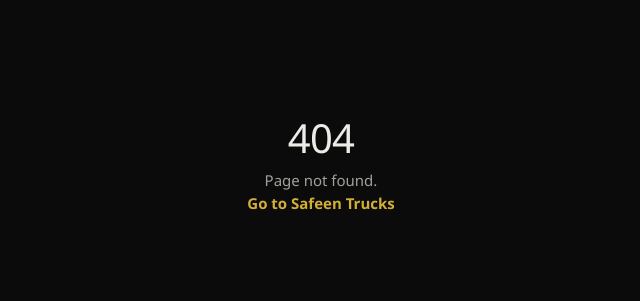
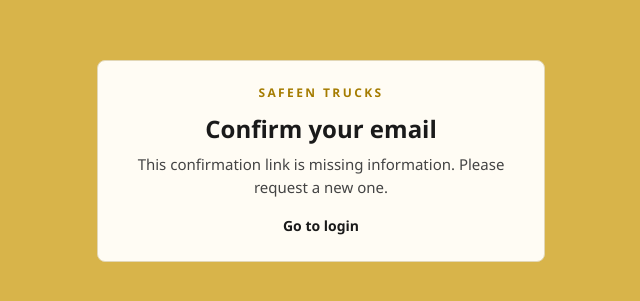
Before and after one commit to hassansordash9-dot/safeen-trucks, a Next.js app: page /auth/confirm in a window 1280 px wide. Before the commit this address had no page. Shown: the part 239-540 px from the top of the page, without its empty margins (319-959 px from the left). Built offline with nearby package versions, Linux system fonts and the light colour scheme.

Commit message:
Fix email confirmation links

```diff
--- /dev/null
+++ b/src/app/auth/confirm/page.tsx
@@ -0,0 +1,40 @@
+import { defaultLocale } from '@/i18n/config';
+
+type ConfirmPageProps = {
+  searchParams: Promise<{ token_hash?: string; type?: string }>;
+};
+
+/**
+ * Email scanners can open links before the recipient does. This page is safe
+ * to open: the one-time Supabase token is only redeemed after the person
+ * presses the confirmation button.
+ */
+export default async function ConfirmEmailPage({ searchParams }: ConfirmPageProps) {
+  const { token_hash: tokenHash, type } = await searchParams;
+  const valid = Boolean(tokenHash) && type === 'email';
+
+  return (
+    <main className="flex min-h-screen items-center justify-center p-4">
+      <section className="card w-full max-w-md p-6 text-center">
+        <p className="text-xs font-bold tracking-[0.2em] text-[var(--color-gold-dark)]">SAFEEN TRUCKS</p>
+        <h1 className="mt-3 text-2xl font-bold">Confirm your email</h1>
+        <p className="mt-2 text-[var(--color-muted)]">
+          {valid
+            ? 'Press the button below to finish creating your account.'
+            : 'This confirmation link is missing information. Please request a new one.'}
+        </p>
+        {valid && (
+          <form action="/auth/confirm/verify" method="post" className="mt-6">
+            <input name="token_hash" type="hidden" value={tokenHash} />
+            <button className="btn btn-primary w-full" type="submit">
+              Confirm email
+            </button>
+          </form>
+        )}
+        <a className="mt-4 inline-block text-sm font-semibold hover:underline" href={`/${defaultLocale}/login`}>
+          Go to login
+        </a>
+      </section>
+    </main>
+  );
+}
--- /dev/null
+++ b/src/app/auth/confirm/verify/route.ts
@@ -0,0 +1,38 @@
+import { NextResponse, type NextRequest } from 'next/server';
+import { createServerClient } from '@supabase/ssr';
+import { SUPABASE_PUBLISHABLE_KEY, SUPABASE_URL } from '@/lib/env';
+import { defaultLocale } from '@/i18n/config';
+
+/** Redeems a confirmation token only after an intentional form submission. */
+export async function POST(request: NextRequest) {
+  const data = await request.formData();
+  const tokenHash = String(data.get('token_hash') ?? '');
+  const destination = new URL(`/${defaultLocale}/login`, request.url);
+  const response = NextResponse.redirect(destination);
+
+  if (!tokenHash) {
+    destination.searchParams.set('error', 'auth');
+    response.headers.set('Location', destination.toString());
+    return response;
+  }
+
+  const supabase = createServerClient(SUPABASE_URL, SUPABASE_PUBLISHABLE_KEY, {
+    cookies: {
+      getAll: () => request.cookies.getAll(),
+      setAll: (cookies) => {
+        cookies.forEach(({ name, value, options }) => response.cookies.set(name, value, options));
+      },
+    },
+  });
+  const { error } = await supabase.auth.verifyOtp({ token_hash: tokenHash, type: 'email' });
+
+  if (error) {
+    destination.searchParams.set('error', 'auth');
+    response.headers.set('Location', destination.toString());
+    return response;
+  }
+
+  destination.searchParams.set('confirmed', '1');
+  response.headers.set('Location', destination.toString());
+  return response;
+}
```
